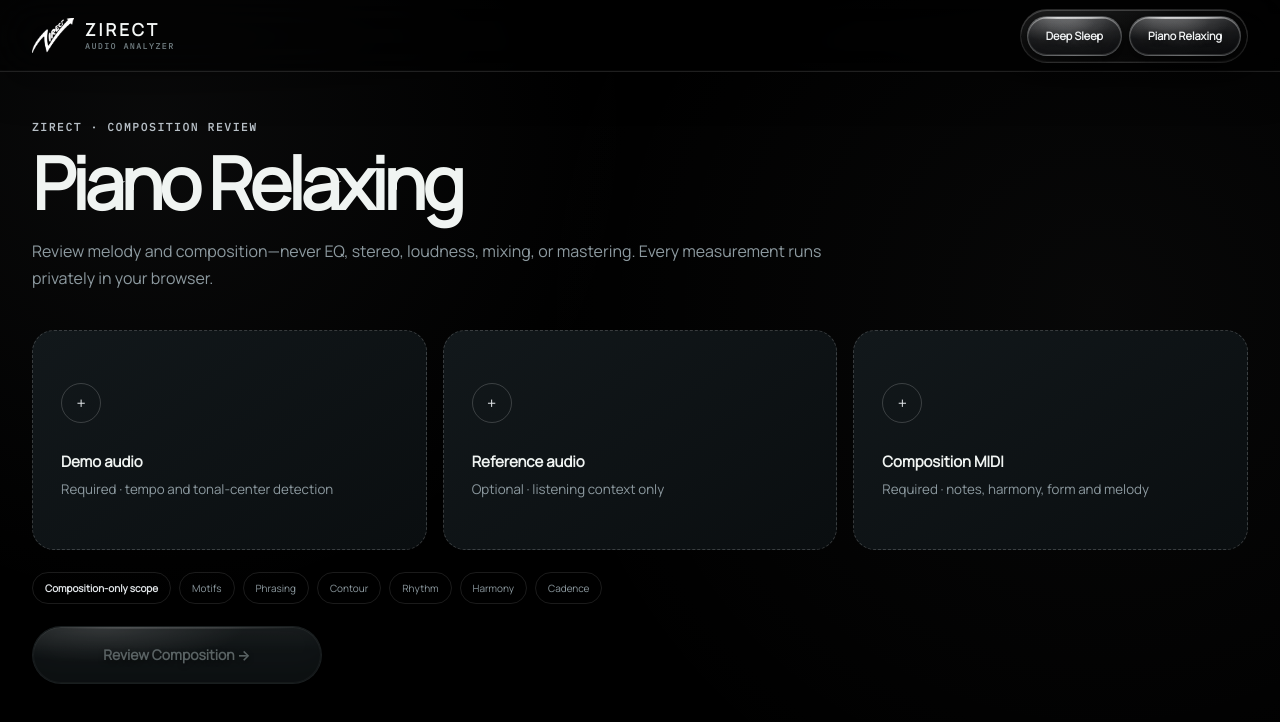
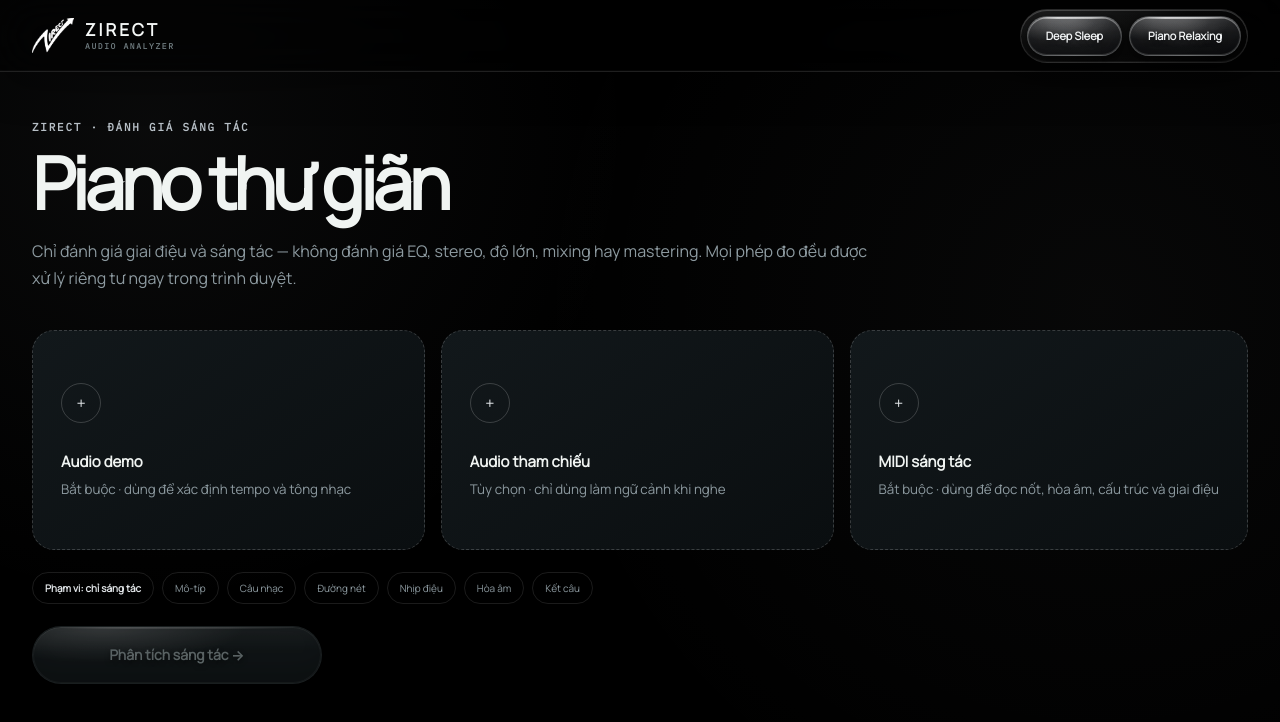
Before and after one commit to hoang-zirect/zirect-audio-analyzer, a React (Vite) app: page / in a window 1280 px wide. Both pictures are taken after a click on the button "Piano Relaxing". Shown: the top 722 px of the page. Built offline with nearby package versions, Linux system fonts and the light colour scheme.

Commit message:
feat: Việt hóa giao diện Piano Relaxing (1/4)

```diff
--- a/src/PianoMode.tsx
+++ b/src/PianoMode.tsx
@@ -12,18 +12,18 @@ export function PianoMode() {
   const audio = useRef<HTMLAudioElement>(null); const demoUrl = useMemo(() => demo ? URL.createObjectURL(demo) : "", [demo]); const referenceUrl = useMemo(() => reference ? URL.createObjectURL(reference) : "", [reference]);
   useEffect(() => () => { if (demoUrl) URL.revokeObjectURL(demoUrl); if (referenceUrl) URL.revokeObjectURL(referenceUrl); }, [demoUrl, referenceUrl]);
   const choose = (setter: (f: File) => void) => (e: ChangeEvent<HTMLInputElement>) => { const f = e.target.files?.[0]; if (f) { setter(f); setReport(undefined); setError(""); } };
-  const analyze = async () => { if (!demo || !midi) return; setBusy(true); setError(""); try { const [m, a] = await Promise.all([parseMidi(await midi.arrayBuffer()), analyzeAudioTonality(demo)]); setReport(m); setAudioResult(a); setBpm(a.bpm); setKey(a.key); } catch (e) { setError(e instanceof Error ? e.message : "Analysis failed."); } finally { setBusy(false); } };
+  const analyze = async () => { if (!demo || !midi) return; setBusy(true); setError(""); try { const [m, a] = await Promise.all([parseMidi(await midi.arrayBuffer()), analyzeAudioTonality(demo)]); setReport(m); setAudioResult(a); setBpm(a.bpm); setKey(a.key); } catch (e) { setError(e instanceof Error ? e.message : "Không thể phân tích tệp."); } finally { setBusy(false); } };
   if (report && audioResult) return <PianoReportView report={report} audioResult={audioResult} bpm={bpm} keyName={key} setBpm={setBpm} setKey={setKey} demoUrl={demoUrl} referenceUrl={referenceUrl} demoName={demo!.name} audio={audio} position={position} setPosition={setPosition} onNew={() => setReport(undefined)} />;
   return <div className="content piano-upload">
-    <section className="piano-hero"><p className="eyebrow">ZIRECT · COMPOSITION REVIEW</p><h1>Piano Relaxing</h1><p>Review melody and composition—never EQ, stereo, loudness, mixing, or mastering. Every measurement runs privately in your browser.</p></section>
+    <section className="piano-hero"><p className="eyebrow">ZIRECT · ĐÁNH GIÁ SÁNG TÁC</p><h1>Piano thư giãn</h1><p>Chỉ đánh giá giai điệu và sáng tác — không đánh giá EQ, stereo, độ lớn, mixing hay mastering. Mọi phép đo đều được xử lý riêng tư ngay trong trình duyệt.</p></section>
     <section className="piano-files">
-      <FileTile title="Demo audio" detail="Required · tempo and tonal-center detection" accept={AUDIO_ACCEPT} file={demo} onChange={choose(setDemo)} />
-      <FileTile title="Reference audio" detail="Optional · listening context only" accept={AUDIO_ACCEPT} file={reference} onChange={choose(setReference)} />
-      <FileTile title="Composition MIDI" detail="Required · notes, harmony, form and melody" accept=".mid,.midi,audio/midi" file={midi} onChange={choose(setMidi)} />
+      <FileTile title="Audio demo" detail="Bắt buộc · dùng để xác định tempo và tông nhạc" accept={AUDIO_ACCEPT} file={demo} onChange={choose(setDemo)} />
+      <FileTile title="Audio tham chiếu" detail="Tùy chọn · chỉ dùng làm ngữ cảnh khi nghe" accept={AUDIO_ACCEPT} file={reference} onChange={choose(setReference)} />
+      <FileTile title="MIDI sáng tác" detail="Bắt buộc · dùng để đọc nốt, hòa âm, cấu trúc và giai điệu" accept=".mid,.midi,audio/midi" file={midi} onChange={choose(setMidi)} />
     </section>
-    <div className="piano-scope"><b>Composition-only scope</b><span>Motifs</span><span>Phrasing</span><span>Contour</span><span>Rhythm</span><span>Harmony</span><span>Cadence</span></div>
+    <div className="piano-scope"><b>Phạm vi: chỉ sáng tác</b><span>Mô-típ</span><span>Câu nhạc</span><span>Đường nét</span><span>Nhịp điệu</span><span>Hòa âm</span><span>Kết câu</span></div>
     {error && <p className="analysis-error" role="alert">{error}</p>}
-    <GlassButton className="piano-analyze" size="lg" variant="primary" disabled={!demo || !midi || busy} loading={busy} onClick={analyze}>{busy ? "Reading audio and MIDI…" : "Review Composition →"}</GlassButton>
+    <GlassButton className="piano-analyze" size="lg" variant="primary" disabled={!demo || !midi || busy} loading={busy} onClick={analyze}>{busy ? "Đang đọc audio và MIDI…" : "Phân tích sáng tác →"}</GlassButton>
   </div>;
 }
 function FileTile({ title, detail, accept, file, onChange }: { title: string; detail: string; accept: string; file?: File; onChange: (e: ChangeEvent<HTMLInputElement>) => void }) { return <label className={`piano-file ${file ? "ready" : ""}`}><span className="piano-file-icon">{file ? "✓" : "+"}</span><b>{title}</b><small>{file?.name ?? detail}</small><input type="file" accept={accept} onChange={onChange} /></label>; }
@@ -33,19 +33,19 @@ function PianoReportView({ report, audioResult, bpm, keyName, setBpm, setKey, de
   const [playerDuration, setPlayerDuration] = useState(audioResult.duration);
   const changeSource = (next: "demo" | "reference") => { if (next === "reference" && !referenceUrl) return; setSource(next); if (audio.current) { const wasPlaying = !audio.current.paused; audio.current.src = next === "demo" ? demoUrl : referenceUrl; audio.current.currentTime = Math.min(position, audio.current.duration || position); if (wasPlaying) void audio.current.play(); } };
   return <div className="content piano-report">
-    <section className="piano-report-head"><div><p className="eyebrow">PIANO RELAXING · COMPOSITION REPORT</p><h1>{demoName}</h1><p>Transparent heuristics are prompts for critical listening—not objective judgments.</p></div><div className="piano-score"><strong>{report.score}</strong><span>/ 100</span><small>MELODY SCORE</small></div><button onClick={onNew}>New review</button></section>
+    <section className="piano-report-head"><div><p className="eyebrow">PIANO THƯ GIÃN · BÁO CÁO SÁNG TÁC</p><h1>{demoName}</h1><p>Các chỉ số minh bạch này chỉ hỗ trợ việc nghe và đánh giá, không phải kết luận khách quan.</p></div><div className="piano-score"><strong>{report.score}</strong><span>/ 100</span><small>ĐIỂM GIAI ĐIỆU</small></div><button onClick={onNew}>Đánh giá mới</button></section>
     <section className="piano-detection">
-      <div><span>Audio BPM</span><label><input aria-label="Correct BPM" type="number" min="30" max="300" value={bpm} onChange={e => setBpm(Number(e.target.value))} /><small>{audioResult.bpmConfidence}% confidence · editable</small></label></div>
-      <div><span>Tonal center</span><label><input aria-label="Correct tonal center" value={keyName} onChange={e => setKey(e.target.value)} /><small>{audioResult.keyConfidence}% confidence · editable</small></label></div>
-      <div><span>MIDI tempo</span><strong>{report.bpm} BPM</strong></div><div><span>Meter</span><strong>{report.timeSignature}</strong></div><div><span>MIDI key</span><strong>{report.key}</strong></div><div><span>Duration / range</span><strong>{time(report.duration)} · {report.noteRange}</strong></div>
+      <div><span>BPM audio</span><label><input aria-label="Chỉnh BPM" type="number" min="30" max="300" value={bpm} onChange={e => setBpm(Number(e.target.value))} /><small>Độ tin cậy {audioResult.bpmConfidence}% · có thể chỉnh</small></label></div>
+      <div><span>Tông nhạc</span><label><input aria-label="Chỉnh tông nhạc" value={keyName} onChange={e => setKey(e.target.value)} /><small>Độ tin cậy {audioResult.keyConfidence}% · có thể chỉnh</small></label></div>
+      <div><span>Tempo MIDI</span><strong>{report.bpm} BPM</strong></div><div><span>Nhịp</span><strong>{report.timeSignature}</strong></div><div><span>Tông MIDI</span><strong>{report.key}</strong></div><div><span>Thời lượng / âm vực</span><strong>{time(report.duration)} · {report.noteRange}</strong></div>
     </section>
-    <section className="piano-viz"><header><h2>Piano roll</h2><span>{report.notes.length} notes · playhead {time(position)}</span></header><PianoRoll report={report} position={position} /><header><h2>Melody contour</h2><span>Highest active voice</span></header><Contour report={report} /></section>
-    <section className="piano-chords"><header><h2>Chord timeline</h2><b>{report.progression || "No stable progression detected"}</b></header><div>{report.chords.map((c, i) => <button key={`${c.start}-${i}`} style={{ flex: c.end - c.start }} onClick={() => { if (audio.current) audio.current.currentTime = c.start; }}><strong>{c.name}</strong><small>{c.roman} · {time(c.start)}</small></button>)}</div></section>
-    <section className="piano-metrics"><header><h2>Melody heuristics</h2><span>How every score was derived</span></header><div>{report.metrics.map(m => <article key={m.label}><div><b>{m.label}</b><strong>{m.score}</strong></div><meter min="0" max="100" value={m.score} /><p>{m.explanation}</p></article>)}</div></section>
-    <section className="piano-feedback"><div><h2>Producer feedback</h2><p>{producerFeedback(report)}</p><h3>Listening checklist</h3><ul><li>Can you hum the central motif after one listen?</li><li>Do phrase endings leave enough space to breathe?</li><li>Does each contour peak feel earned rather than random?</li><li>Do non-diatonic notes sound intentional?</li><li>Does the final cadence provide the desired emotional closure?</li></ul></div><aside><b>Keep in focus</b><p>This report deliberately excludes frequency balance, stereo width, LUFS, compression, sound selection, mix, and master quality.</p></aside></section>
-    <div className="piano-player"><audio ref={audio} src={demoUrl} controls onLoadedMetadata={e => setPlayerDuration(e.currentTarget.duration)} onTimeUpdate={e => setPosition(e.currentTarget.currentTime)} /><div><button className={source === "demo" ? "active" : ""} onClick={() => changeSource("demo")}>Demo</button><button disabled={!referenceUrl} className={source === "reference" ? "active" : ""} onClick={() => changeSource("reference")}>Reference</button></div><span>{time(position)} / {time(playerDuration)}</span></div>
+    <section className="piano-viz"><header><h2>Bản đồ nốt (Piano Roll)</h2><span>{report.notes.length} nốt · vị trí phát {time(position)}</span></header><PianoRoll report={report} position={position} /><header><h2>Đường nét giai điệu</h2><span>Bè giai điệu cao nhất</span></header><Contour report={report} /></section>
+    <section className="piano-chords"><header><h2>Dòng thời gian hợp âm</h2><b>{report.progression || "Chưa phát hiện vòng hợp âm ổn định"}</b></header><div>{report.chords.map((c, i) => <button key={`${c.start}-${i}`} style={{ flex: c.end - c.start }} onClick={() => { if (audio.current) audio.current.currentTime = c.start; }}><strong>{c.name}</strong><small>{c.roman} · {time(c.start)}</small></button>)}</div></section>
+    <section className="piano-metrics"><header><h2>Chỉ số giai điệu</h2><span>Cách tính từng chỉ số</span></header><div>{report.metrics.map(m => <article key={m.label}><div><b>{m.label}</b><strong>{m.score}</strong></div><meter min="0" max="100" value={m.score} /><p>{m.explanation}</p></article>)}</div></section>
+    <section className="piano-feedback"><div><h2>Nhận xét cho producer</h2><p>{producerFeedback(report)}</p><h3>Checklist khi nghe</h3><ul><li>Bạn có thể ngân nga mô-típ chính sau một lần nghe không?</li><li>Phần cuối mỗi câu nhạc có đủ khoảng trống để tạo cảm giác thư giãn không?</li><li>Đỉnh của mỗi đường nét giai điệu có tự nhiên thay vì ngẫu nhiên không?</li><li>Các nốt ngoài tông có tạo cảm giác được sử dụng có chủ đích không?</li><li>Kết câu cuối có tạo được cảm giác khép lại như mong muốn không?</li></ul></div><aside><b>Phạm vi đánh giá</b><p>Báo cáo này không đánh giá cân bằng tần số, độ rộng stereo, LUFS, compression, lựa chọn âm thanh, mixing hoặc mastering.</p></aside></section>
+    <div className="piano-player"><audio ref={audio} src={demoUrl} controls onLoadedMetadata={e => setPlayerDuration(e.currentTarget.duration)} onTimeUpdate={e => setPosition(e.currentTarget.currentTime)} /><div><button className={source === "demo" ? "active" : ""} onClick={() => changeSource("demo")}>Demo</button><button disabled={!referenceUrl} className={source === "reference" ? "active" : ""} onClick={() => changeSource("reference")}>Tham chiếu</button></div><span>{time(position)} / {time(playerDuration)}</span></div>
   </div>;
 }
-function PianoRoll({ report, position }: { report: PianoReport; position: number }) { const min = Math.min(...report.notes.map(n => n.note)); const max = Math.max(...report.notes.map(n => n.note)); return <svg className="piano-roll" viewBox="0 0 1000 280" role="img" aria-label="MIDI piano roll"><g className="roll-grid">{Array.from({ length: 13 }, (_, i) => <line key={i} x1={i * 1000 / 12} x2={i * 1000 / 12} y1="0" y2="280" />)}</g>{report.notes.map((n, i) => <rect key={i} x={n.start / report.duration * 1000} y={(max - n.note) / Math.max(1, max - min + 1) * 260} width={Math.max(2, n.duration / report.duration * 1000)} height={Math.max(3, 250 / (max - min + 1))} rx="2" />)}<line className="playhead" x1={position / report.duration * 1000} x2={position / report.duration * 1000} y1="0" y2="280" /></svg>; }
-function Contour({ report }: { report: PianoReport }) { const lead = melodyContourNotes(report.notes); const min = Math.min(...lead.map(n => n.note)); const max = Math.max(...lead.map(n => n.note)); const points = lead.map(n => `${n.start / report.duration * 1000},${170 - (n.note - min) / Math.max(1, max - min) * 150}`).join(" "); return <svg className="contour" viewBox="0 0 1000 190" role="img" aria-label="Melody contour"><polyline points={points} /></svg>; }
-function producerFeedback(report: PianoReport) { const low = [...report.metrics].sort((a, b) => a.score - b.score).slice(0, 2); const high = [...report.metrics].sort((a, b) => b.score - a.score)[0]; return `The strongest current quality is ${high.label.toLowerCase()} (${high.score}/100). On the next writing pass, focus on ${low.map(x => x.label.toLowerCase()).join(" and ")}. Preserve the recognizable material, then audition each edit by ear; these measurements describe the MIDI, not its emotional value.`; }
+function PianoRoll({ report, position }: { report: PianoReport; position: number }) { const min = Math.min(...report.notes.map(n => n.note)); const max = Math.max(...report.notes.map(n => n.note)); return <svg className="piano-roll" viewBox="0 0 1000 280" role="img" aria-label="Bản đồ nốt MIDI"><g className="roll-grid">{Array.from({ length: 13 }, (_, i) => <line key={i} x1={i * 1000 / 12} x2={i * 1000 / 12} y1="0" y2="280" />)}</g>{report.notes.map((n, i) => <rect key={i} x={n.start / report.duration * 1000} y={(max - n.note) / Math.max(1, max - min + 1) * 260} width={Math.max(2, n.duration / report.duration * 1000)} height={Math.max(3, 250 / (max - min + 1))} rx="2" />)}<line className="playhead" x1={position / report.duration * 1000} x2={position / report.duration * 1000} y1="0" y2="280" /></svg>; }
+function Contour({ report }: { report: PianoReport }) { const lead = melodyContourNotes(report.notes); const min = Math.min(...lead.map(n => n.note)); const max = Math.max(...lead.map(n => n.note)); const points = lead.map(n => `${n.start / report.duration * 1000},${170 - (n.note - min) / Math.max(1, max - min) * 150}`).join(" "); return <svg className="contour" viewBox="0 0 1000 190" role="img" aria-label="Đường nét giai điệu"><polyline points={points} /></svg>; }
+function producerFeedback(report: PianoReport) { const low = [...report.metrics].sort((a, b) => a.score - b.score).slice(0, 2); const high = [...report.metrics].sort((a, b) => b.score - a.score)[0]; return `Điểm mạnh nhất hiện tại là ${high.label.toLowerCase()} (${high.score}/100). Ở lần chỉnh sửa tiếp theo, hãy tập trung vào ${low.map(x => x.label.toLowerCase()).join(" và ")}. Giữ lại những chất liệu dễ nhận biết, sau đó nghe lại từng thay đổi bằng tai; các chỉ số này mô tả dữ liệu MIDI chứ không quyết định giá trị cảm xúc của bản nhạc.`; }
```
